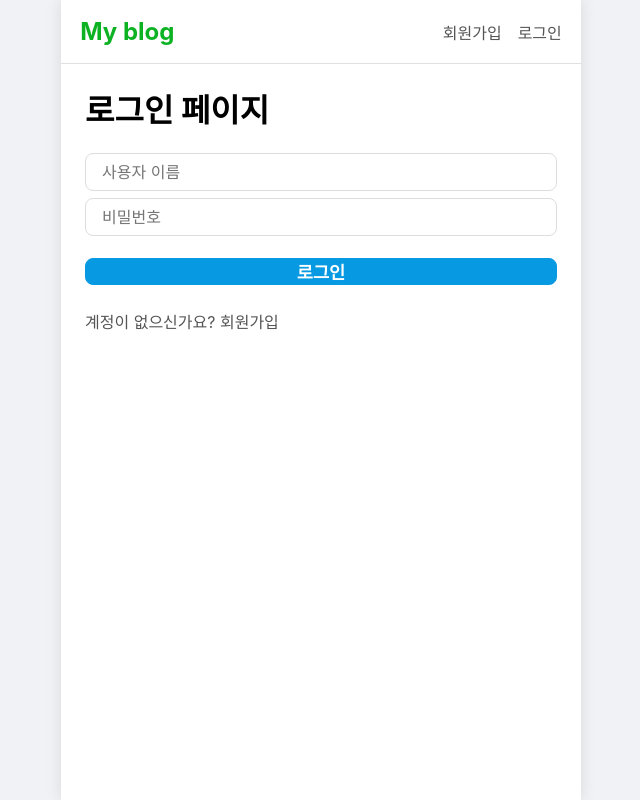
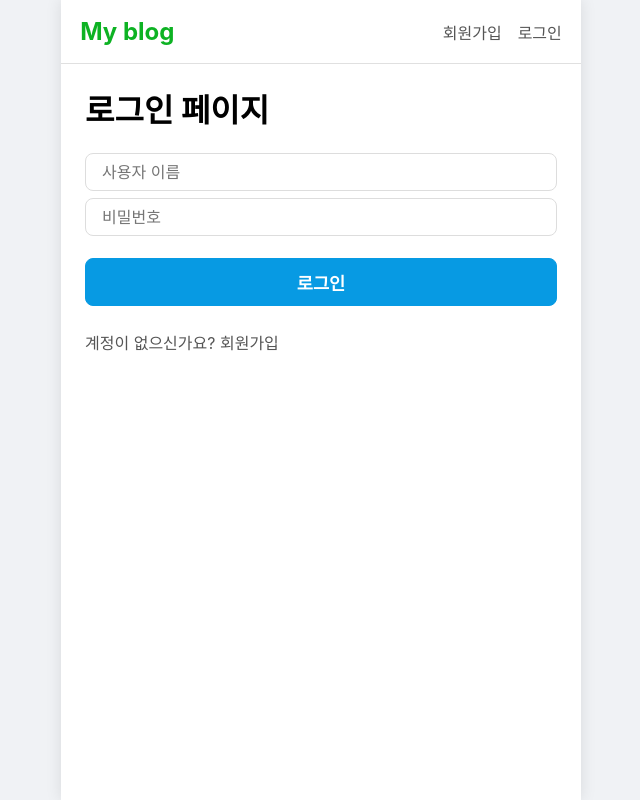
Before and after one commit to anuri01/my-blog1, a React (Vite) app in the folder client/: page /login in a window 1280 px wide. Shown: the whole page, without its empty margins (319-959 px from the left). Built offline with nearby package versions, Linux system fonts and the light colour scheme; no server answers.

Commit message:
버튼 스타일 변경: 로그인 및 회원가입 버튼을 새로운 스타일로 업데이트

```diff
--- a/client/src/App.css
+++ b/client/src/App.css
@@ -102,7 +102,17 @@ a {
   border-color: #079ae3;
 }
 
+.button.button-primary-single {
+  background-color: #079ae3; /* 👈 요청하신 색상으로 변경 */
+  color: white;
+  border-color: #079ae3;
+}
+
 button.button-primary:hover {
+  background-color: #0681bf; /* 👈 마우스를 올렸을 때 살짝 어두운 파란색 */
+}
+
+button.button-primary-single:hover {
   background-color: #0681bf; /* 👈 마우스를 올렸을 때 살짝 어두운 파란색 */
 }
 
--- a/client/src/pages/AuthPage.css
+++ b/client/src/pages/AuthPage.css
@@ -27,6 +27,13 @@ h3 {
     color: #555
 }
 
+.auth-p a{
+    color: #555
+}
+.auth-p a:hover {
+  color: #0db223;
+}
+
 .signup-form-input:focus {
   border-color: #2f95df;
 }
--- a/client/src/pages/LoginPage.jsx
+++ b/client/src/pages/LoginPage.jsx
@@ -42,7 +42,7 @@ function LoginPage() {
              <form className="auth-form" onSubmit={handleSubmit}>
                 <input className="signup-form-input" type='text' placeholder="사용자 이름" value={username} maxLength={12} onChange={ (e) => setUsername(e.target.value) }></input>
                 <input className="signup-form-input" type='password' placeholder="비밀번호" value={password} maxLength={21} onChange={ (e) => setPassword(e.target.value)}></input>
-                <button type='submit' className="button button-primary">로그인</button>
+                <button type='submit' className="button button-primary-single">로그인</button>
             </form>
             {error && <p className="error-message">{error}</p>}
             <p className="auth-p">계정이 없으신가요? <Link to="/signup">회원가입</Link></p>
--- a/client/src/pages/SignupPage.jsx
+++ b/client/src/pages/SignupPage.jsx
@@ -54,7 +54,7 @@ function SignupPage() {
             <form className="auth-form" onSubmit={handleSubmit}>
                 <input className="signup-form-input" type='text' placeholder="사용자 이름(10자 이내)" value={username} maxLength={12} onChange={ (e) => setUsername(e.target.value) }></input>
                 <input className="signup-form-input" type='password' placeholder="비밀번호" value={password} maxLength={21} onChange={ (e) => setPassword(e.target.value)}></input>
-                <button type='submit' className="button button-primary">회원가입</button>
+                <button type='submit' className="button button-primary-single">회원가입</button>
             </form>
             {error && <p className="error-message">{error}</p>}
             <p className="auth-p">이미 계정이 있으신가요? <Link to="/login">로그인</Link></p>
```
